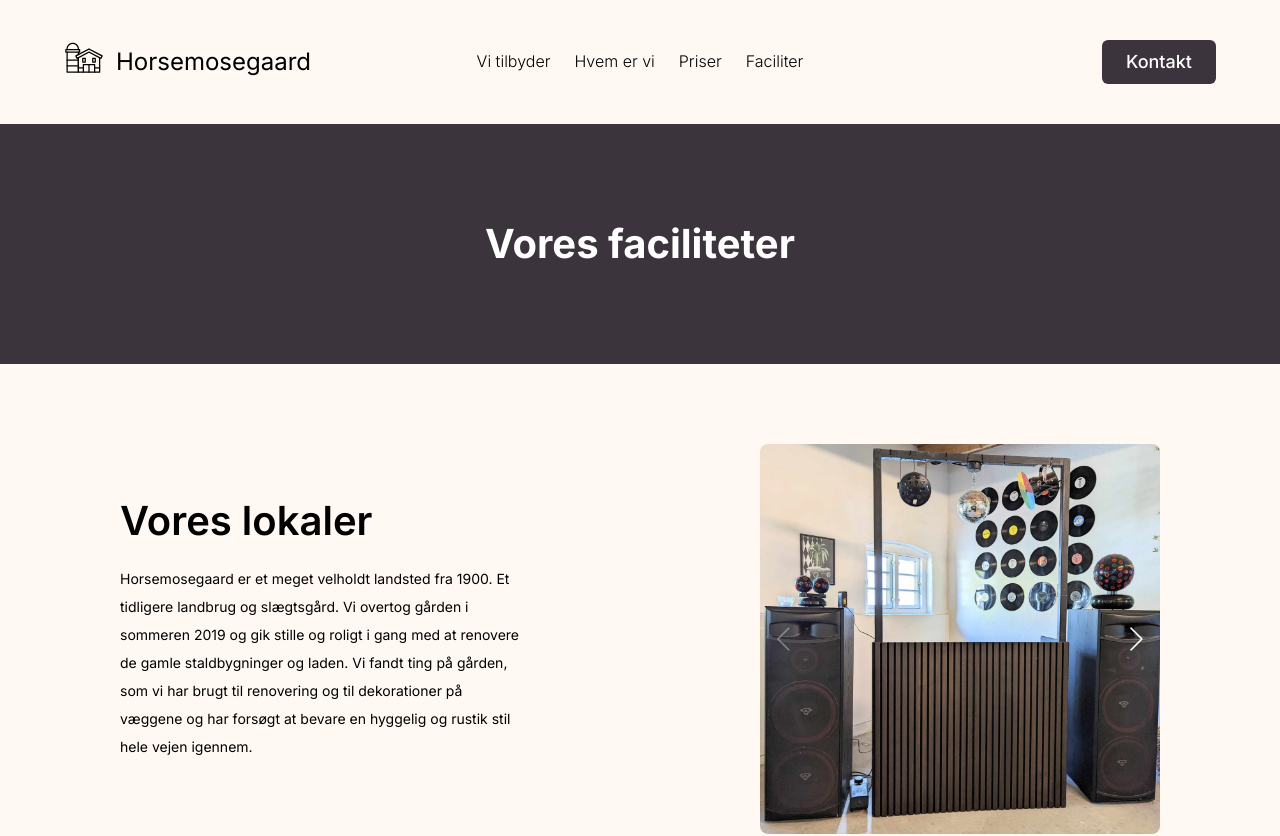
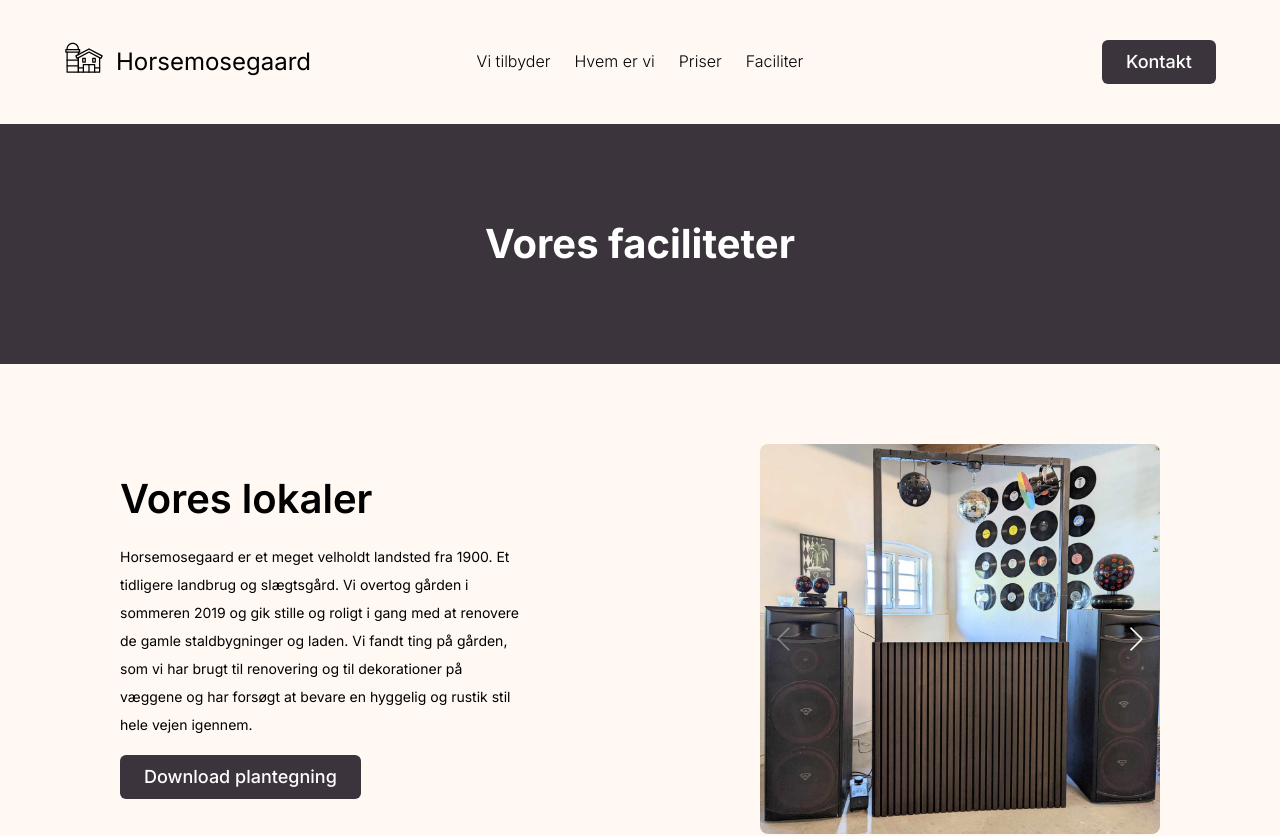
Before and after one commit to emil584c/horsemosegaard, a React (Vite) app: page /faciliteter in a window 1280 px wide. Shown: the top 836 px of the page. Built offline with nearby package versions, Linux system fonts and the light colour scheme.

Commit message:
button href

```diff
--- a/src/components/PrimaryButton.jsx
+++ b/src/components/PrimaryButton.jsx
@@ -1,10 +1,11 @@
-const PrimaryButton = ({ text, className, href, transparent }) => {
+const PrimaryButton = ({ text, className, href, transparent, targetBlank }) => {
   return (
     <a
       href={href}
       className={`primary-button ${className ? className : ""} ${
         transparent ? "primary-button--transparent" : ""
       }`}
+      target={targetBlank ? "_blank" : ""}
     >
       <p>{text}</p>
     </a>
--- a/src/components/TextImage.jsx
+++ b/src/components/TextImage.jsx
@@ -2,6 +2,7 @@ import { Swiper, SwiperSlide } from "swiper/react";
 import { Navigation } from "swiper/modules";
 import "swiper/css/navigation";
 import "swiper/css";
+import PrimaryButton from "./PrimaryButton";
 
 function TextImage({
   title,
@@ -11,6 +12,9 @@ function TextImage({
   backgroundSecondary,
   reverse,
   id,
+  primaryButtonText,
+  primaryButtonHref,
+  primaryButtonTargetBlank,
 }) {
   return (
     <>
@@ -39,6 +43,13 @@ function TextImage({
                 ))}
               </ul>
             )}
+            {primaryButtonText && (
+              <PrimaryButton
+                text={primaryButtonText}
+                href={primaryButtonHref}
+                targetBlank={primaryButtonTargetBlank}
+              />
+            )}
           </div>
           <div className="text-image__image-slider">
             <Swiper
--- a/src/components/pages/Facilities.jsx
+++ b/src/components/pages/Facilities.jsx
@@ -24,6 +24,9 @@ export default function Facilities() {
             alt: "alttags",
           },
         ]}
+        primaryButtonText={"Download plantegning"}
+        primaryButtonHref={"./img/room.png"}
+        primaryButtonTargetBlank={true}
       />
       <TextImage
         title={"Det sjove"}
--- a/src/styles/components/Buttons.scss
+++ b/src/styles/components/Buttons.scss
@@ -7,6 +7,7 @@
   overflow: hidden;
   background-color: #3c343c;
   width: fit-content;
+  display: flex;
 
   p {
     position: relative;
```
